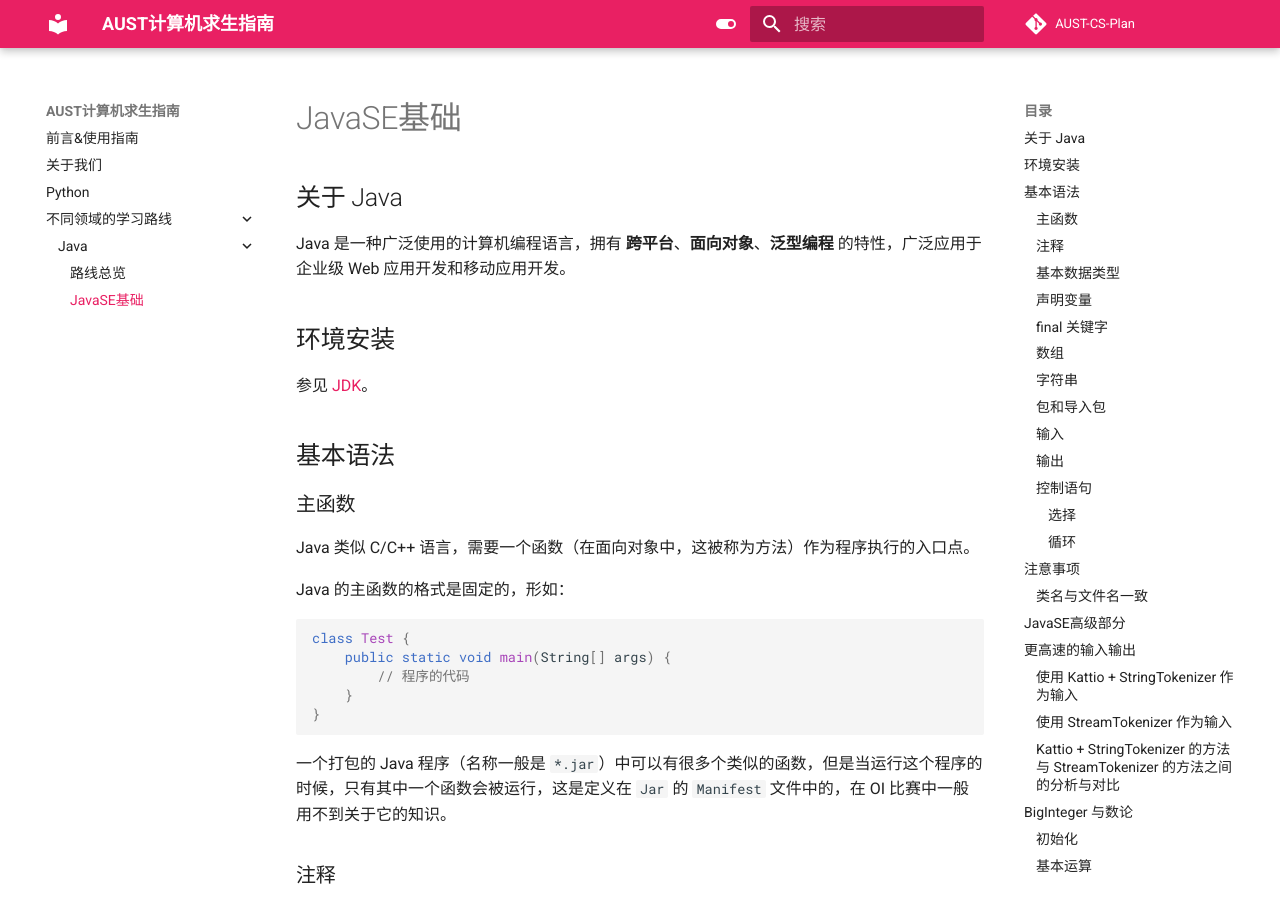
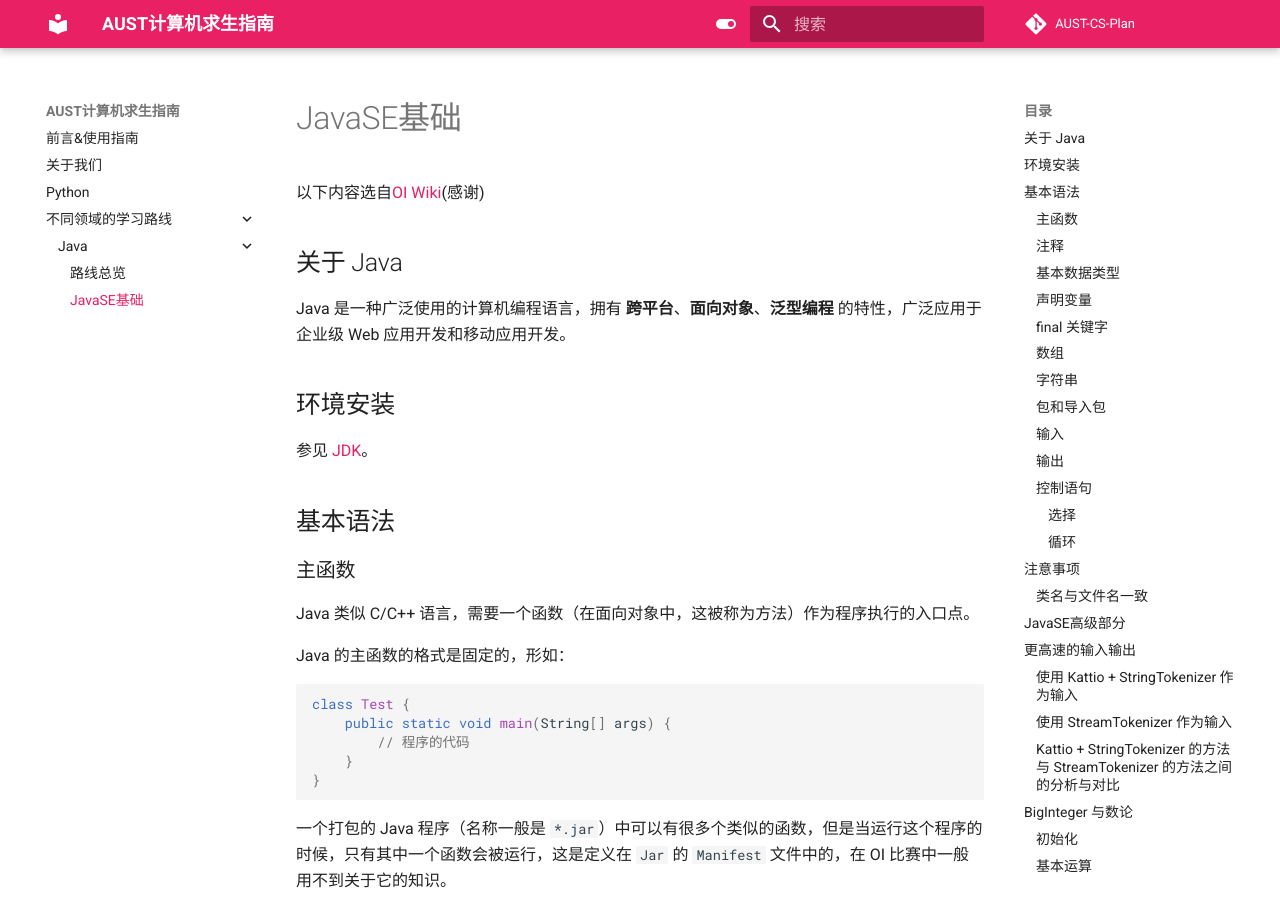
Before and after one commit to ForsakenDelusion/AUST-CS-Plan, an MkDocs documentation site: the page built from docs/不同领域的学习路线/Java/javaSE.md, in a window 1280 px wide and 900 px high. Built offline with MkDocs 1.6.1 and Material for MkDocs 9.7.7, drawn with Linux system fonts in a browser that asks for light colours; comment, search, counter and statistics services are not loaded.

Commit message:
update javase header

```diff
--- a/docs/不同领域的学习路线/Java/javaSE.md
+++ b/docs/不同领域的学习路线/Java/javaSE.md
@@ -1,3 +1,5 @@
+以下内容选自[OI Wiki](https://oi-wiki.org)(感谢)
+
 ## 关于 Java
 
 Java 是一种广泛使用的计算机编程语言，拥有 **跨平台**、**面向对象**、**泛型编程** 的特性，广泛应用于企业级 Web 应用开发和移动应用开发。
```
